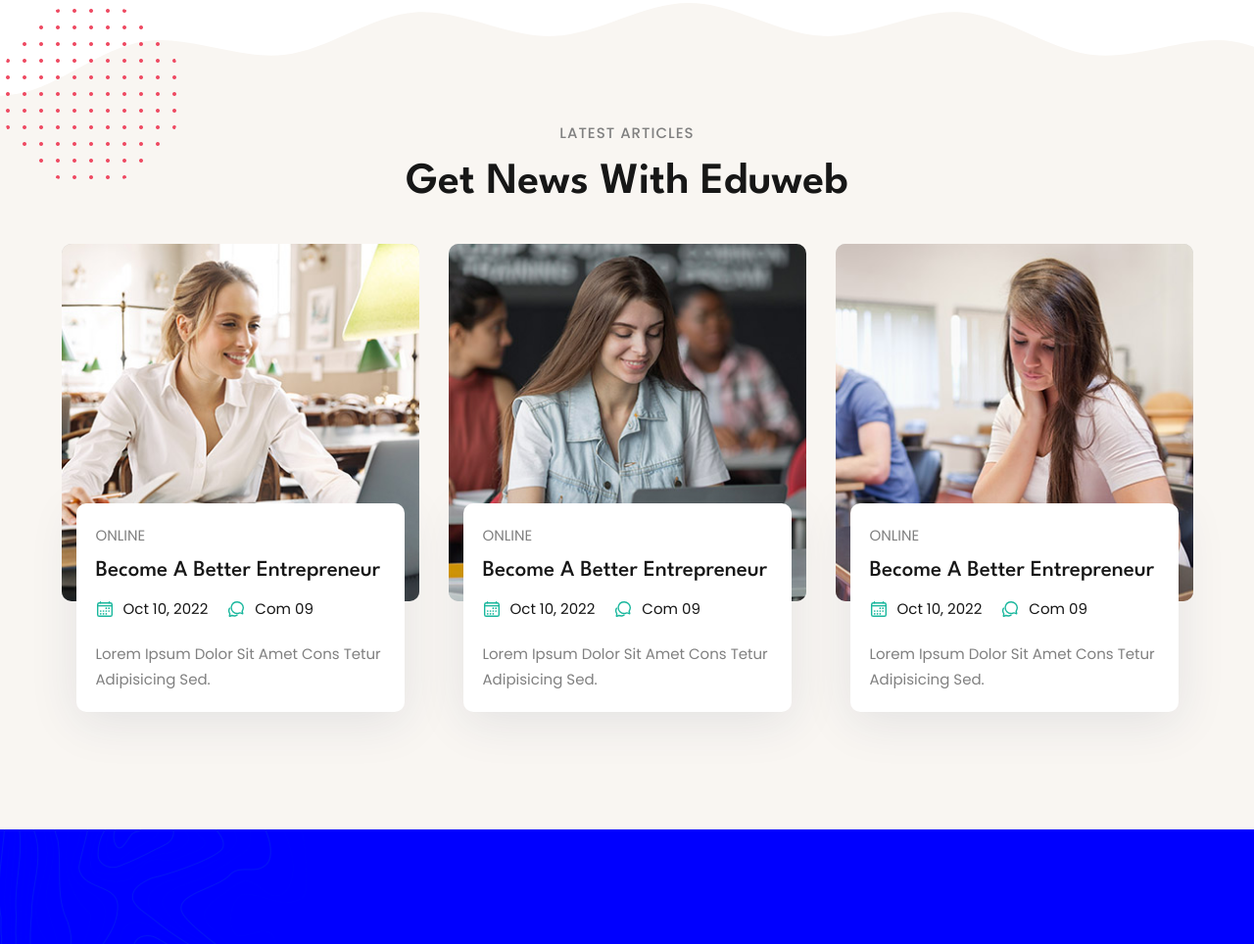
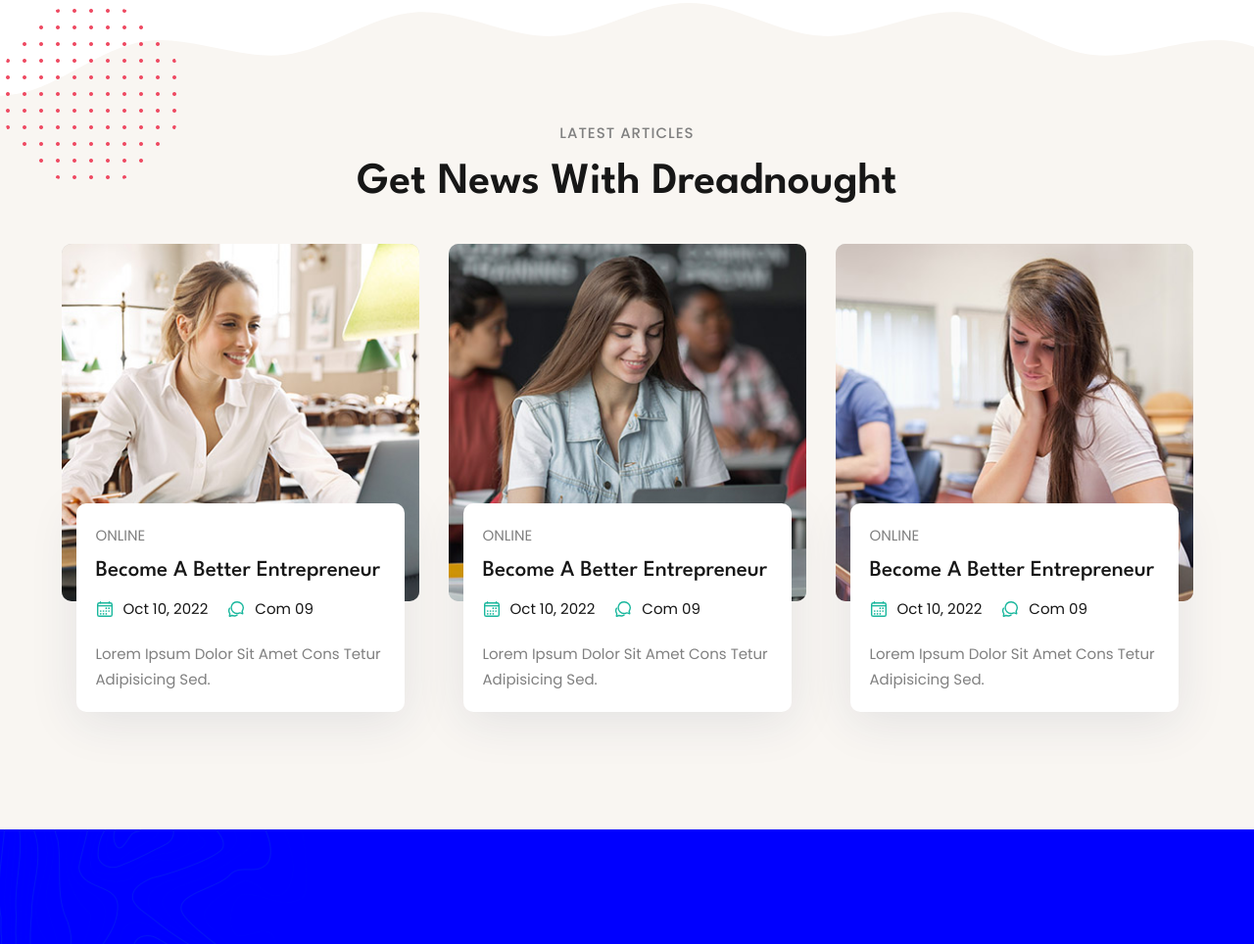
Before and after one commit to drstone-genius04/dreadnought, a plain HTML site: page eduweb-master/index.html in a window 1280 px wide. Shown: the part 4726-5690 px from the top of the page at 98% size. Drawn offline with nearby package versions, Linux system fonts and the light colour scheme.

Commit message:
first commit

```diff
--- a/eduweb-master/index.html
+++ b/eduweb-master/index.html
@@ -671,7 +671,7 @@
 
           <p class="section-subtitle">Latest Articles</p>
 
-          <h2 class="h2 section-title">Get News With Eduweb</h2>
+          <h2 class="h2 section-title">Get News With Dreadnought</h2>
 
           <ul class="grid-list">
 
```
